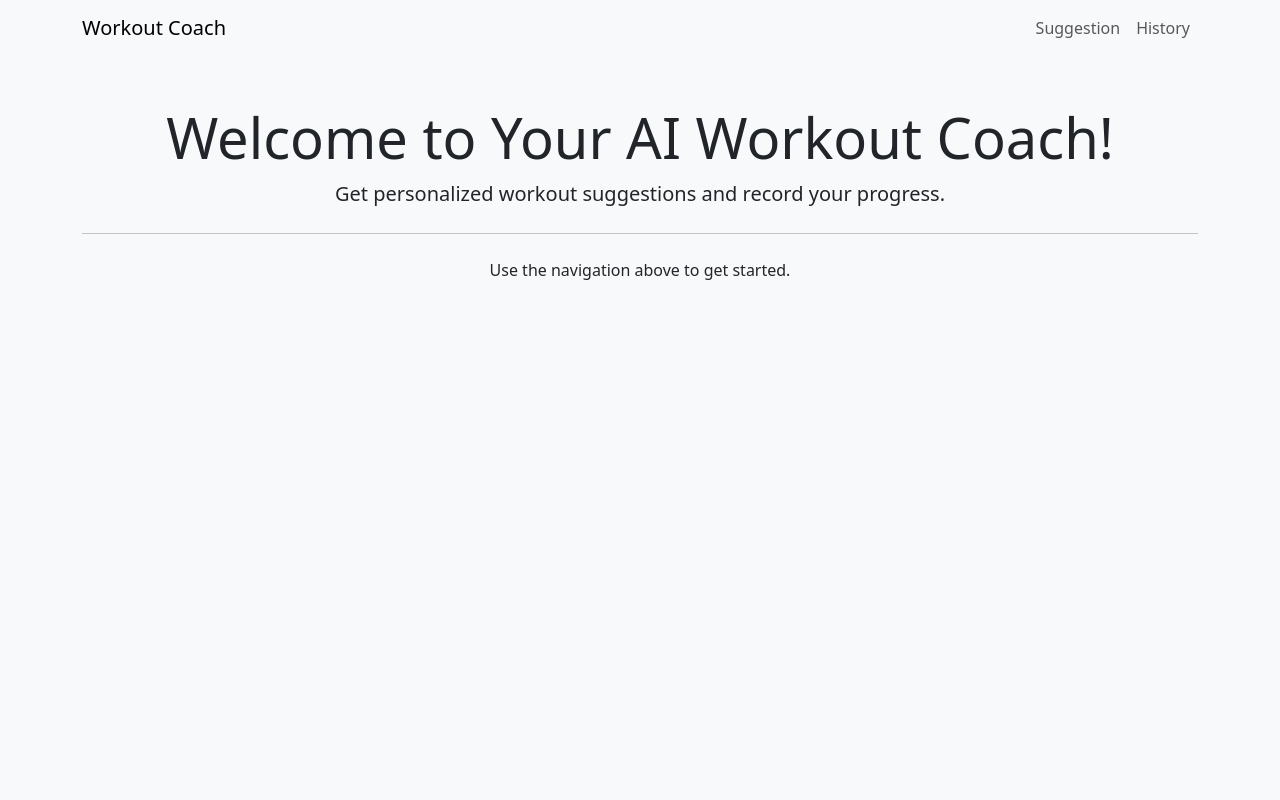
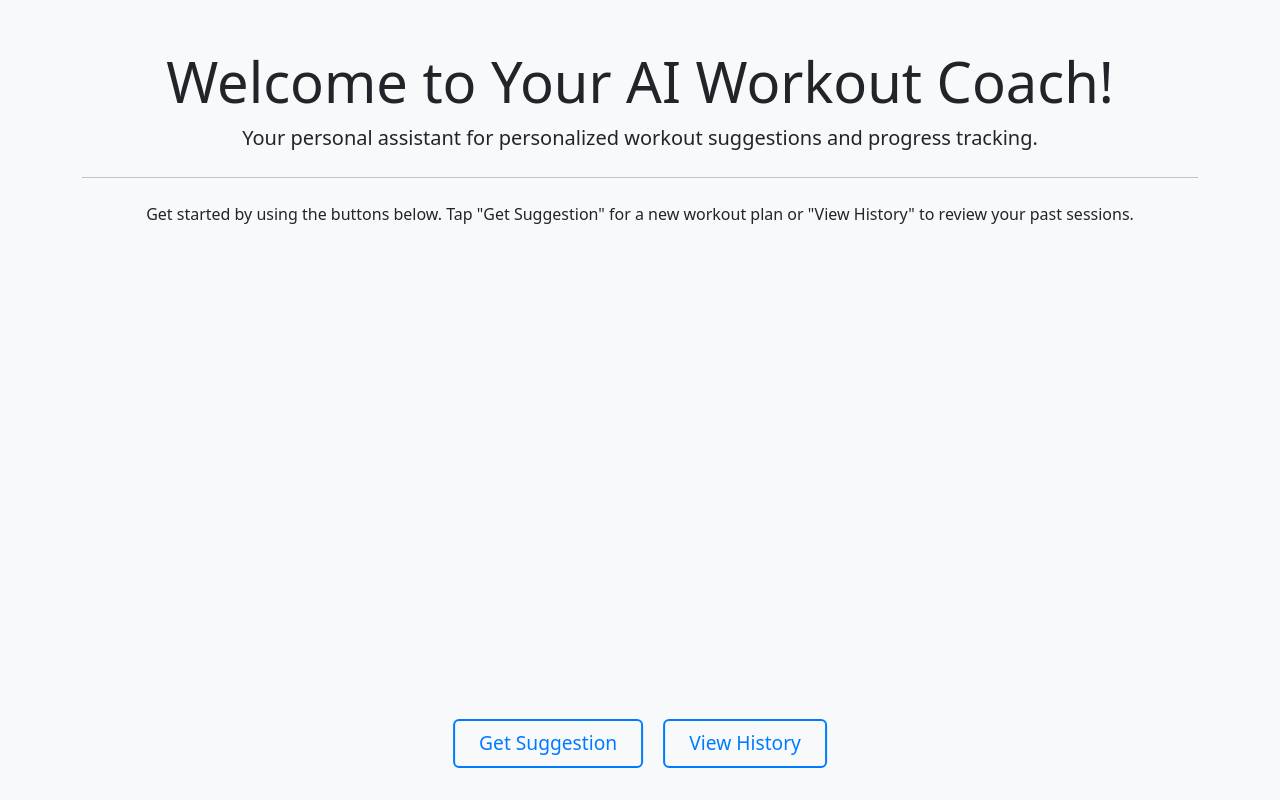
Before and after one commit to pangeafate/ai-workout-coach, a Flask app: page / in a window 1280 px wide. Run offline with Flask 3, Linux system fonts and the light colour scheme.

Commit message:
Update index.html with updated layout and minimalistic buttons

```diff
--- a/templates/index.html
+++ b/templates/index.html
@@ -5,47 +5,56 @@
     <!-- Ensure proper scaling on mobile devices -->
     <meta name="viewport" content="width=device-width, initial-scale=1.0">
     <title>AI Workout Coach - Home</title>
-    <!-- Bootstrap CSS from CDN without integrity attribute to avoid digest errors -->
+    <!-- Bootstrap CSS (without integrity attribute for testing) -->
     <link href="https://cdn.jsdelivr.net/npm/bootstrap@5.3.0/dist/css/bootstrap.min.css" rel="stylesheet" crossorigin="anonymous">
     <style>
-      /* Custom styles (optional) */
       body {
         background-color: #f8f9fa;
+      }
+      /* Minimalistic button style */
+      .btn-minimal {
+        background-color: transparent;
+        border: 2px solid #007bff;
+        color: #007bff;
+        font-size: 1.2rem;
+        padding: 0.5rem 1.5rem;
+        transition: background-color 0.3s ease, color 0.3s ease;
+      }
+      .btn-minimal:hover {
+        background-color: #007bff;
+        color: #fff;
+      }
+      /* Fixed container for the bottom buttons */
+      .bottom-buttons {
+        position: fixed;
+        bottom: 2rem;
+        left: 50%;
+        transform: translateX(-50%);
       }
     </style>
   </head>
   <body>
-    <!-- Navigation bar -->
-    <nav class="navbar navbar-expand-lg navbar-light bg-light">
-      <div class="container">
-        <a class="navbar-brand" href="#">Workout Coach</a>
-        <button class="navbar-toggler" type="button" data-bs-toggle="collapse" data-bs-target="#navbarNav" aria-controls="navbarNav" aria-expanded="false" aria-label="Toggle navigation">
-          <span class="navbar-toggler-icon"></span>
-        </button>
-        <div class="collapse navbar-collapse" id="navbarNav">
-          <ul class="navbar-nav ms-auto">
-            <li class="nav-item">
-              <a class="nav-link" href="/suggest">Suggestion</a>
-            </li>
-            <li class="nav-item">
-              <a class="nav-link" href="/history">History</a>
-            </li>
-          </ul>
-        </div>
-      </div>
-    </nav>
-
-    <!-- Main content area -->
+    <!-- Main Content -->
     <div class="container mt-5">
-      <div class="jumbotron text-center">
+      <div class="text-center">
         <h1 class="display-4">Welcome to Your AI Workout Coach!</h1>
-        <p class="lead">Get personalized workout suggestions and record your progress.</p>
+        <p class="lead">
+          Your personal assistant for personalized workout suggestions and progress tracking.
+        </p>
         <hr class="my-4">
-        <p>Use the navigation above to get started.</p>
+        <p>
+          Get started by using the buttons below. Tap "Get Suggestion" for a new workout plan or "View History" to review your past sessions.
+        </p>
       </div>
     </div>
 
-    <!-- Bootstrap Bundle JS from CDN without integrity attribute -->
+    <!-- Bottom Center Minimalistic Buttons -->
+    <div class="bottom-buttons text-center">
+      <a href="{{ url_for('suggest') }}" class="btn btn-minimal me-3">Get Suggestion</a>
+      <a href="{{ url_for('history') }}" class="btn btn-minimal">View History</a>
+    </div>
+
+    <!-- Bootstrap Bundle JS -->
     <script src="https://cdn.jsdelivr.net/npm/bootstrap@5.3.0/dist/js/bootstrap.bundle.min.js" crossorigin="anonymous"></script>
   </body>
 </html>
```
